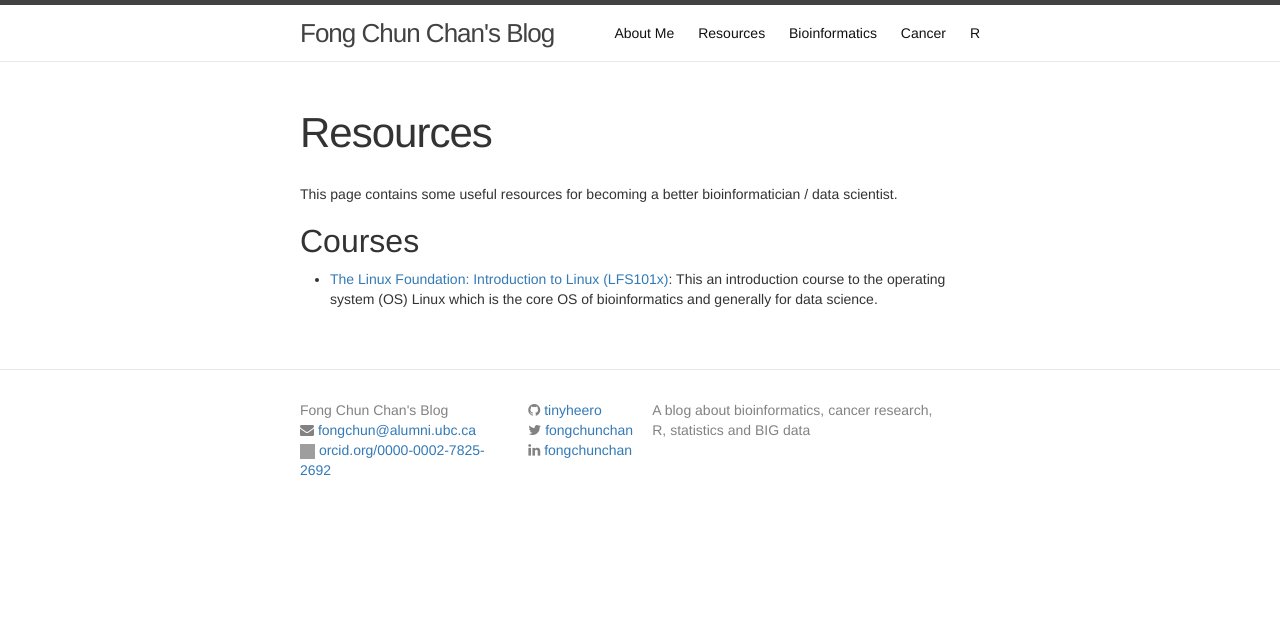
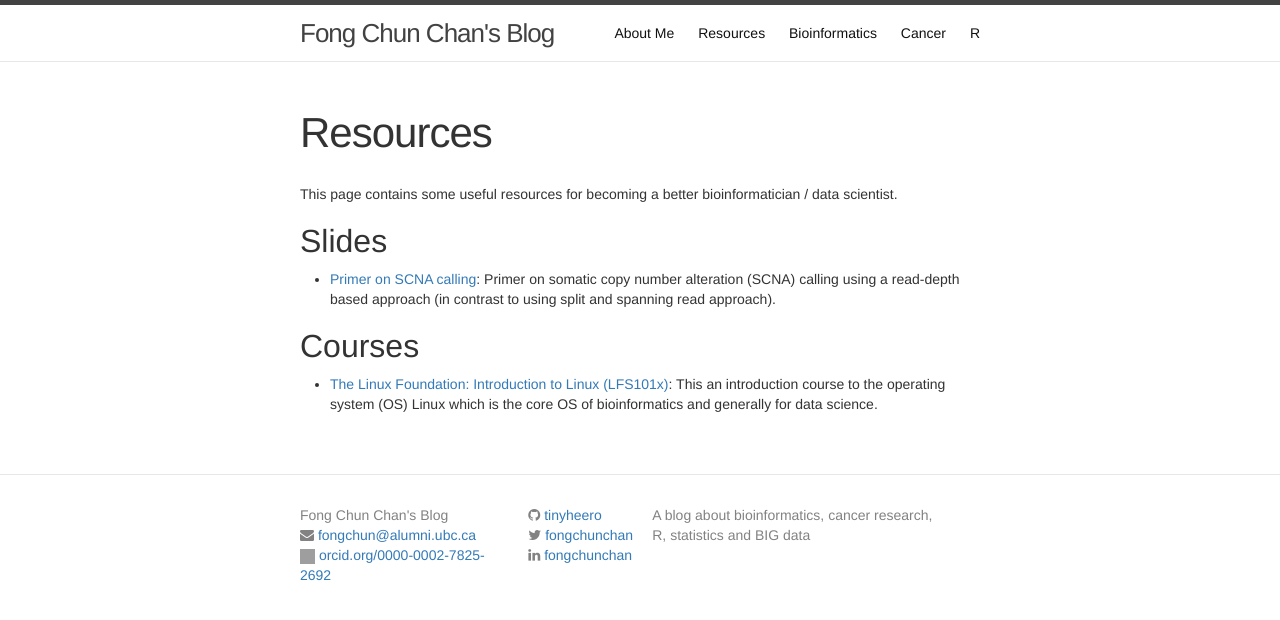
Before and after one commit to tinyheero/tinyheero.github.io, a Jekyll site: the page built from resources.md, in a window 1280 px wide. Shown: the top 620 px of the page. Built offline with Jekyll 4.4.1, drawn with Linux system fonts in a browser that asks for light colours; nearby versions of some CDN libraries; library files that are not in the unit come from our copies; grey boxes are pictures that could not be loaded.

Commit message:
Add primer on SCNA calling slidedeck (#7)
* Add slides

* Update

* Update

```diff
--- a/resources.md
+++ b/resources.md
@@ -7,6 +7,12 @@ permalink: /resources/
 
 This page contains some useful resources for becoming a better bioinformatician / data scientist.
 
+## Slides
+
+* [Primer on SCNA calling]({{ site.url }}/assets/slides/primer_scna_calling.pdf):
+Primer on somatic copy number alteration (SCNA) calling using a read-depth
+based approach (in contrast to using split and spanning read approach).
+
 ## Courses
 
 * [The Linux Foundation: Introduction to Linux (LFS101x)](https://www.edx.org/course/introduction-linux-linuxfoundationx-lfs101x-0): This an introduction course to the operating system (OS) Linux which is the core OS of bioinformatics and generally for data science.
```
Also changed, not shown: 1 other file.
